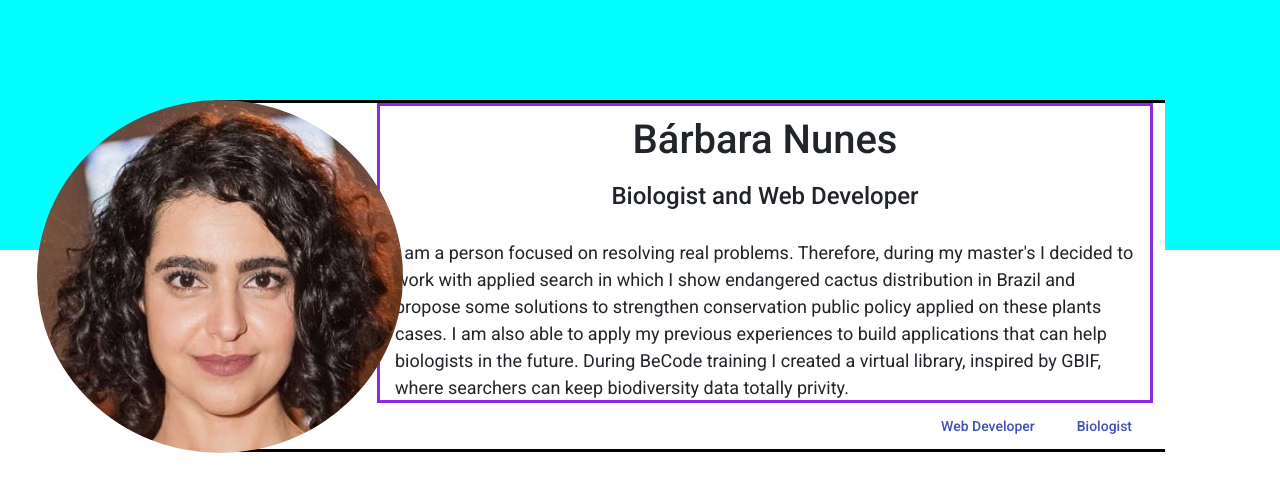
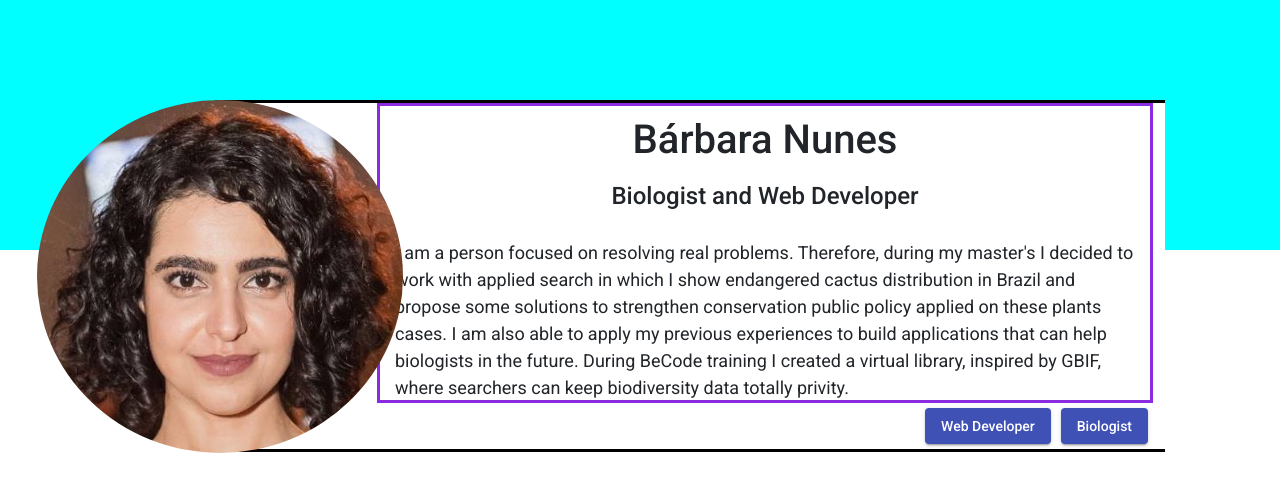
Before and after one commit to BarbaraCristinaNunes/portifolio-angular, an Angular app: page / in a window 1280 px wide. Shown: the top 492 px of the page. Built offline with nearby package versions, Linux system fonts and the light colour scheme.

Commit message:
removed id box1

```diff
--- a/src/app/app.component.html
+++ b/src/app/app.component.html
@@ -1,7 +1,7 @@
 <div id="top-container"></div>
 <div class="container">
   <div class="row">
-      <div class="col-2" id="box1">
+      <div class="col-2">
           <img src="../assets/img/profile/eu.png" alt="Barbara Nunes" id="profile-img">
       </div>
       <div class="col" id="description">
@@ -13,8 +13,8 @@
           </p>
         </div>
         <div id="read-more">
-          <button id="biologist" mat-button color="primary" [routerLink]="['/Biologist']" routerLinkActive="router-link-active" (click)="biologistInformation()">Biologist</button>
-          <button id="web-developer" mat-button color="primary" [routerLink]="['/Web-Developer']" routerLinkActive="router-link-active" (click)="webDeveloperInformation()">
+          <button id="biologist" mat-raised-button color="primary" [routerLink]="['/Biologist']" routerLinkActive="router-link-active" (click)="biologistInformation()">Biologist</button>
+          <button id="web-developer" mat-raised-button color="primary" [routerLink]="['/Web-Developer']" routerLinkActive="router-link-active" (click)="webDeveloperInformation()">
             Web Developer
           </button>
         </div>
```
